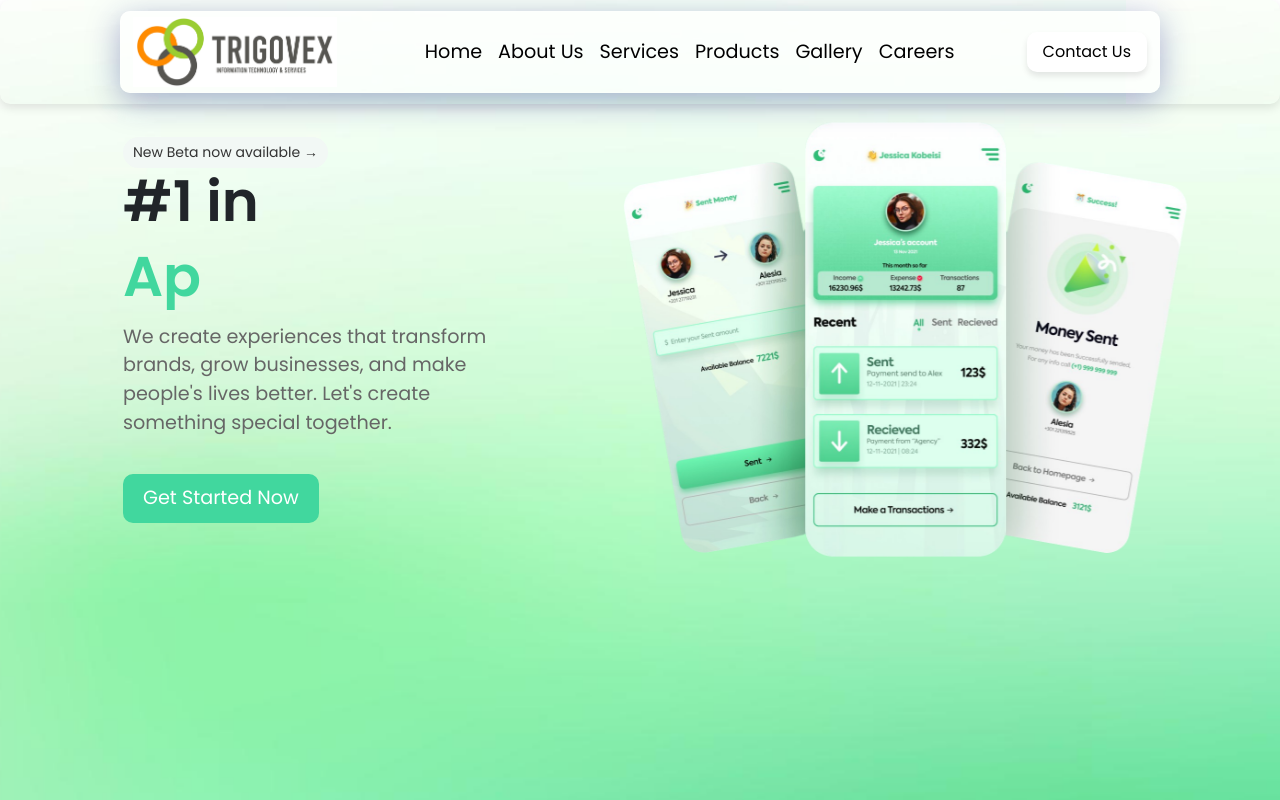
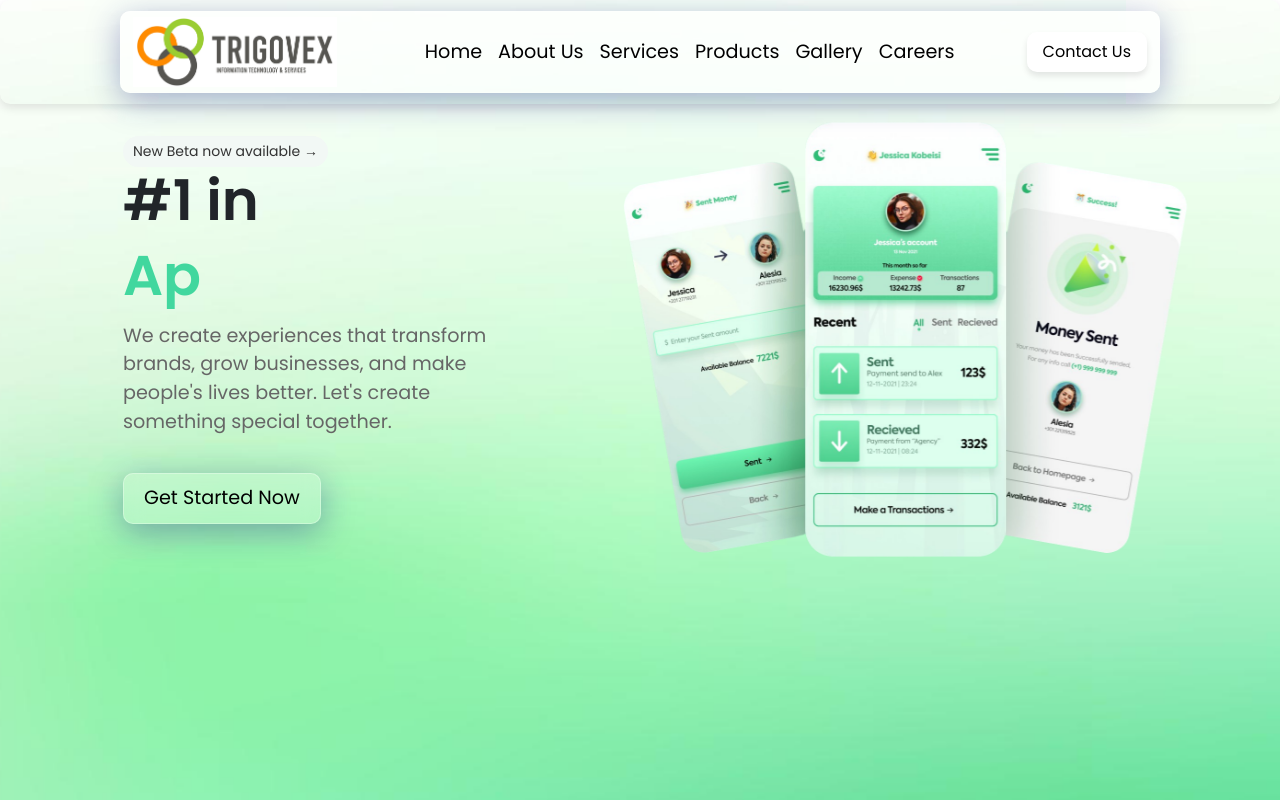
Before and after one commit to trigovex/trigovexofficialwebsite, a React (Create React App) app: page / in a window 1280 px wide. Shown: the top 800 px of the page. Built offline with nearby package versions, Linux system fonts and the light colour scheme.

Commit message:
first commit

```diff
--- a/src/Banner1.css
+++ b/src/Banner1.css
@@ -110,7 +110,7 @@ body, html {
   .app-banner {
     height: auto; /* Allow height to adjust */
     padding: 20px; /* Add some padding for smaller screens */
-    margin-top: 30px; /* Adjusted padding-top for mobile view */
+    margin-top: 15px; /* Adjusted padding-top for mobile view */
   }
 
   .banner-title {
--- a/src/Banner3.css
+++ b/src/Banner3.css
@@ -33,12 +33,29 @@
 
   .download-btn {
     margin-top: 20px;
-    background-color: #41d79e;
-    border: none;
+    background: rgba(255, 255, 255, 0.2); /* Semi-transparent white background */
+    backdrop-filter: blur(10px); /* Blur effect */
+    -webkit-backdrop-filter: blur(10px); /* For Safari support */
+    border: 1px solid rgba(255, 255, 255, 0.3); /* Subtle border */
+    box-shadow: 0 8px 32px 0 rgba(31, 38, 135, 0.37); /* Soft shadow */
     padding: 10px 20px;
     border-radius: 10px;
+    color: black;
     font-size: 1.2rem;
-    color: white;
+    transition: all 0.3s ease;
+  }
+
+  .download-btn:hover {
+    background: rgba(255, 255, 255, 0.25); /* Slightly more opaque on hover */
+    box-shadow: 0 8px 32px 0 rgba(31, 38, 135, 0.45); /* Enhanced shadow on hover */
+    transform: translateY(-2px); /* Slight lift effect */
+  }
+
+  /* Ensure compatibility for different browsers */
+  @supports not (backdrop-filter: blur(10px)) {
+    .download-btn {
+        background: rgba(255, 255, 255, 0.7); /* Fallback for browsers that don't support backdrop-filter */
+    }
   }
 
 
--- a/src/NavigationBar.css
+++ b/src/NavigationBar.css
@@ -5,7 +5,7 @@
     padding-right: 120px;
     background-image: url('./images/NewGradient1.png'); /* Semi-transparent background */
     backdrop-filter: blur(10px); /* Blur effect for glassmorphism */
-    -webkit-backdrop-filter: blur(10px); /* For Safari support */
+    -webkit-backdrop-filter: blur(20px); /* For Safari support */
     border-radius: 10px; /* Rounded corners */
     box-shadow: 0 4px 10px rgba(0, 0, 0, 0.1); /* Subtle shadow for depth */
   }
--- a/src/Solutions.js
+++ b/src/Solutions.js
@@ -1,6 +1,6 @@
 import React from 'react';
 import Lottie from 'lottie-react'; // Import Lottie
-import animationData from './images/animation1.json'; // Adjust the path to your JSON file
+import animationData from './images/animation1.json'; // Adjust the path to your JSON file44
 import './Solutions.css';
 
 const Solutions = () => {
```
Also changed, not shown: src/images/vertical.svg (added).
